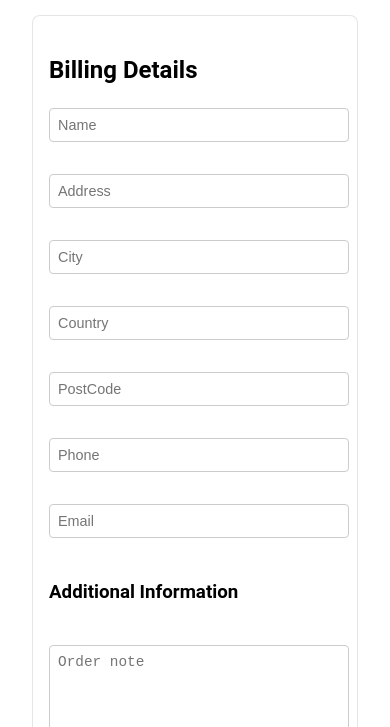
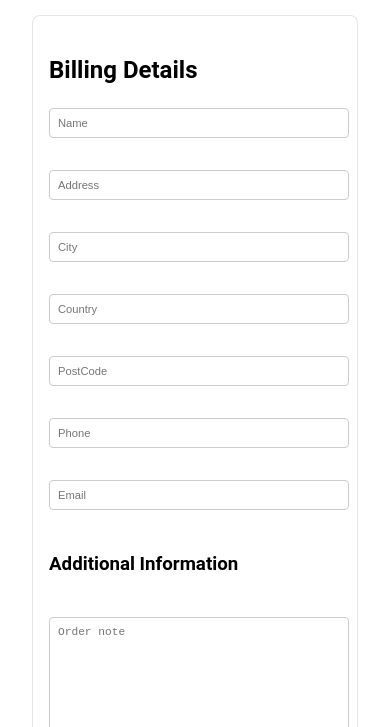
Before and after one commit to SyedaSubhana2004/final_clayarts, a plain HTML site: page checkout.html in a window 390 px wide. Shown: the part 117-844 px from the top of the page. Drawn offline with nearby package versions, Linux system fonts and the light colour scheme.

Commit message:
Update styles-checkout.css

```diff
--- a/styles-checkout.css
+++ b/styles-checkout.css
@@ -536,7 +536,7 @@ header i {
     .textarea {
         box-sizing: border-box; /* Ensure padding is included in the width calculation */
         width: 100%; /* Full width */
-        font-size: 0.9rem; /* Adjust form input and textarea font size */
+        font-size: 0.7rem; /* Adjust form input and textarea font size */
         padding: 0.5rem; /* Adjust padding inside input fields */
         margin: 0.5rem 0; /* Add margin to ensure not touching borders */
     }
@@ -622,6 +622,6 @@ header i {
         width: 100%; /* Full width */
         padding: 0.5rem; /* Add padding inside input fields */
         margin: 0.5rem 0; /* Add margin to ensure not touching borders */
-        font-size: 0.9rem; /* Adjust input field font size */
+        font-size: 0.7rem; /* Adjust input field font size */
     }
 }
```
